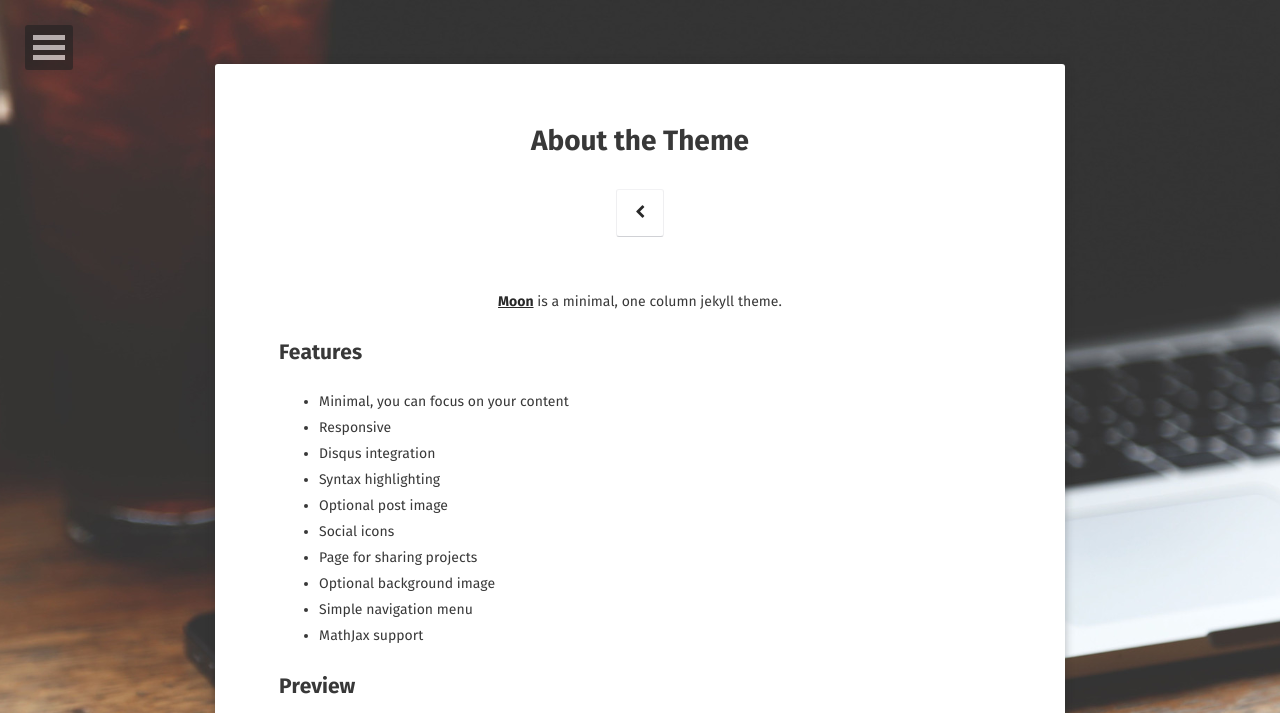
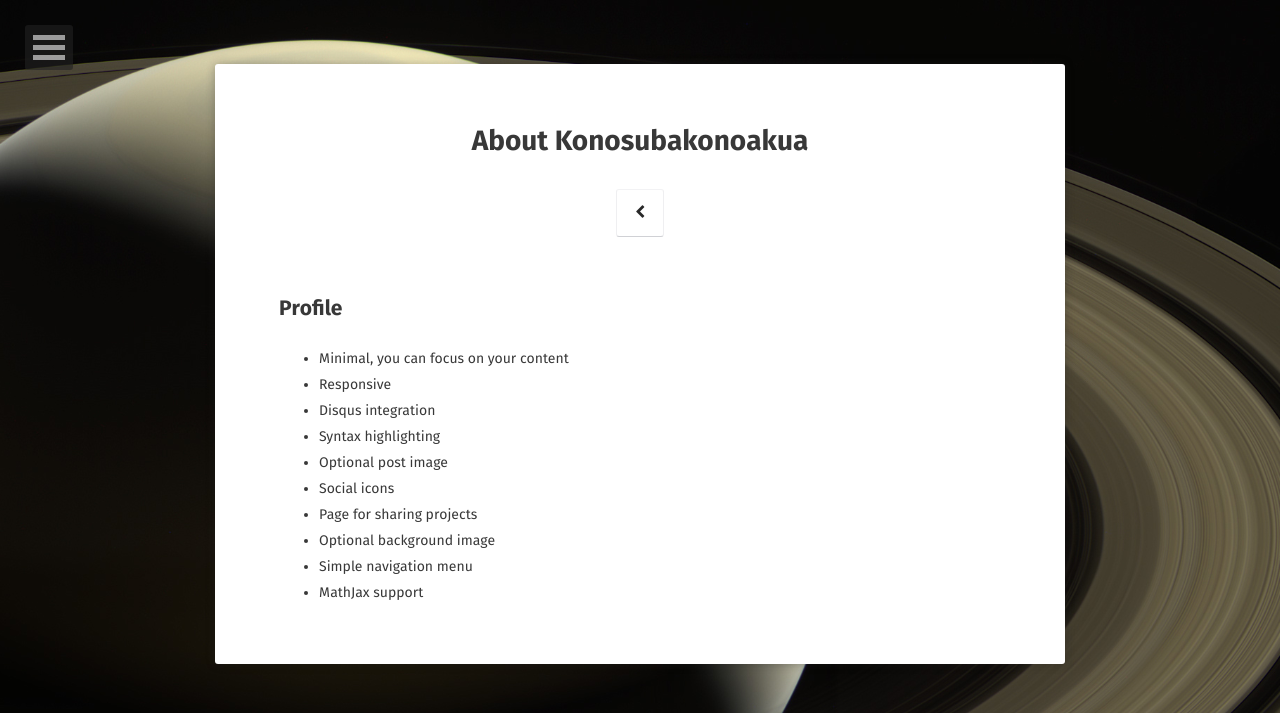
Before and after one commit to konosubakonoakua/konosubakonoakua.github.io, a Jekyll site: the page built from about/index.md, in a window 1280 px wide. Shown: the top 713 px of the page. Built offline with Jekyll 4.4.1, drawn with Linux system fonts in a browser that asks for light colours; some web fonts are replaced; some of the changed text lies outside the part shown; grey boxes are pictures that could not be loaded.

Commit message:
<add> add comment system, change pictures

```diff
--- a/_config.yml
+++ b/_config.yml
@@ -26,7 +26,8 @@ sass:
   style:            compressed
 
 # Comments
-disqus_shortname:   taylantatli
+disqus_username:    zailike
+disqus_shortname:   konosubakonoakua
 
 # Social
 # if you don't have any of social below, comment the line.
--- a/about/index.md
+++ b/about/index.md
@@ -1,14 +1,12 @@
 ---
 layout: page
-title: About the Theme
-tags: [about, Jekyll, theme, moon]
-date: 2016-03-21
+title: About Konosubakonoakua
+tags: [UESTC, coder, embedded hobbist]
+date: 2019-01-05
 comments: false
 ---
 
-<center><a href="http://taylantatli.github.io/Moon"><b>Moon</b></a> is a minimal, one column jekyll theme.</center>
-
-## Features
+## Profile
 * Minimal, you can focus on your content
 * Responsive
 * Disqus integration
@@ -20,18 +18,4 @@ comments: false
 * Simple navigation menu
 * MathJax support
 
-## Preview
-
-{% capture images %}
-    https://cloud.githubusercontent.com/assets/754514/14509720/61c61058-01d6-11e6-93ab-0918515ecd56.png
-    https://cloud.githubusercontent.com/assets/754514/14509716/61ac6c8e-01d6-11e6-879f-8308883de790.png
-{% endcapture %}
-{% include gallery images=images caption="Screenshots of Moon Theme" cols=2 %}
-
-See a [live version of Moon](http://taylantatli.github.io/Moon) hosted on GitHub.
-
-## Getting Started
-
-To learn how to install and use this theme check out the [Setup Guide](http://taylantatli.me/Moon/moon-theme/) for more information.
-
-[Install Moon](https://github.com/TaylanTatli/Moon){: .btn}
+<!-- [Github](https://github.com/konosubakonoakua){: .btn} -->
```
Also changed, not shown: README.md, assets/img/placeholder-big.jpg, favicon.ico, favicon.png.
